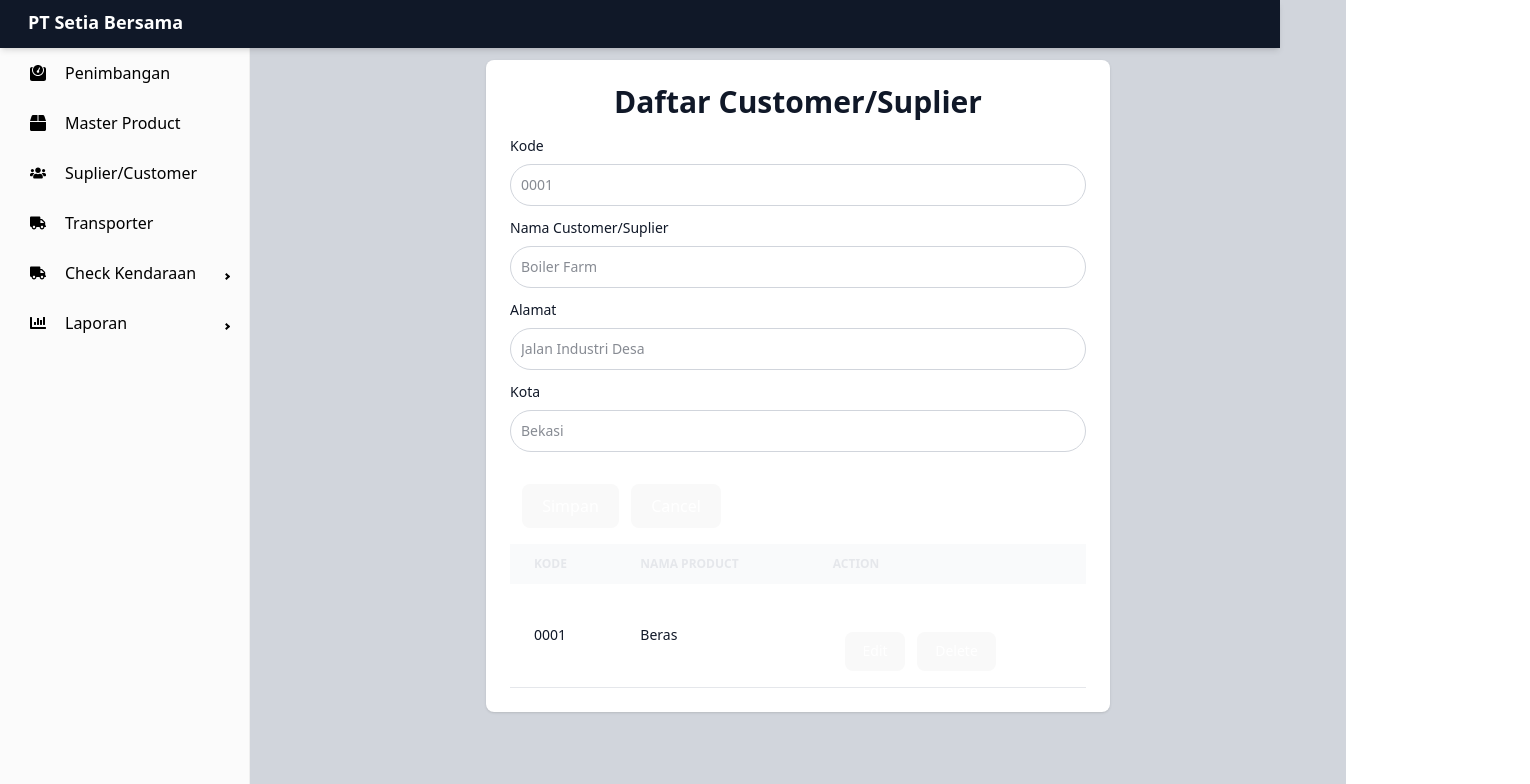
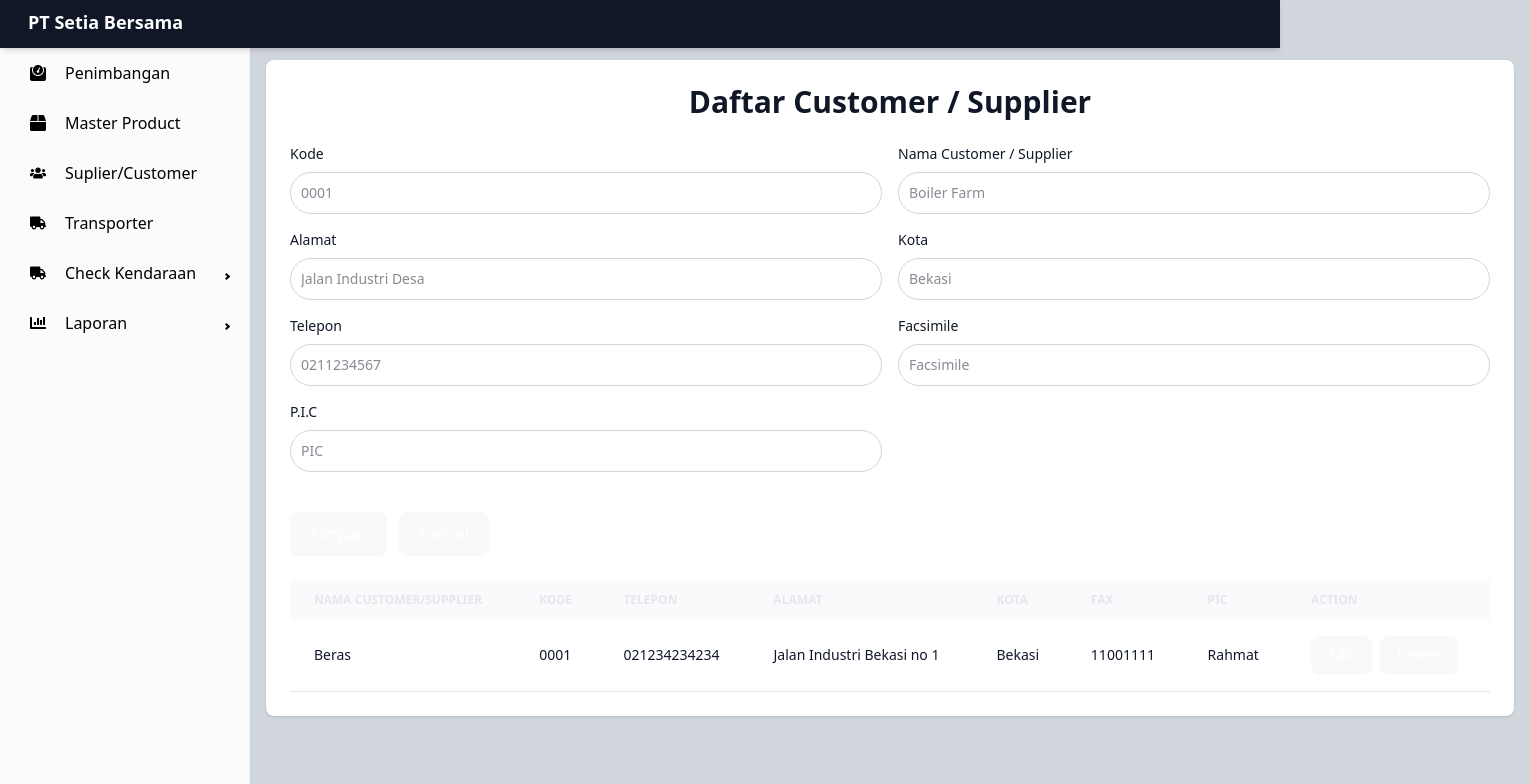
Before and after one commit to vineas/web-timbangan, a React (Vite) app: page /suplier-customer in a window 1280 px wide. Shown: the top 784 px of the page, 1530 px wide, since content can reach past the window. Built offline with nearby package versions, Linux system fonts and the light colour scheme.

Commit message:
add customer page

```diff
--- a/src/Pages/Customer/index.tsx
+++ b/src/Pages/Customer/index.tsx
@@ -1,152 +1,187 @@
 export const CustomerPage = () => {
   return (
-    <div className="px-55 w-full">
-      <div className="w-full p-6 bg-white rounded-lg shadow-sm flex flex-col gap-4">
-        <div className="w-full flex items-center justify-center">
+    <div className="w-full">
+      <div className="p-6 bg-white rounded-lg shadow-sm flex flex-col gap-6">
+        {/* Header */}
+        <div className="flex items-center justify-center">
           <h2 className="text-3xl font-bold text-gray-900">
-            Daftar Customer/Suplier
+            Daftar Customer / Supplier
           </h2>
         </div>
 
-        <div className="justify-center">
+        {/* Form input */}
+        <form className="grid gap-4 sm:grid-cols-2">
           <div>
             <label
-              htmlFor="kode_product"
-              className="block mb-2 text-sm font-medium text-gray-900 "
+              htmlFor="kode_customer"
+              className="block mb-2 text-sm font-medium text-gray-900"
             >
               Kode
             </label>
             <input
               type="text"
-              id="kode_product"
-              className=" border-gray-300 text-gray-900 text-sm rounded-full
-              focus:ring-blue-500 focus:border-blue-500 block w-full p-2.5 border
-              dark:border-gray-600 dark:placeholder-gray-400
-              dark:focus:ring-blue-500 dark:focus:border-blue-500"
+              id="kode_customer"
+              className="border-gray-300 text-gray-900 text-sm rounded-full
+              focus:ring-blue-500 focus:border-blue-500 block w-full p-2.5 border"
               placeholder="0001"
               maxLength={4}
               required
             />
           </div>
-          <div className="mt-3">
+          <div>
             <label
-              htmlFor="nama_barang"
-              className="block mb-2 text-sm font-medium text-gray-900 "
+              htmlFor="nama_customer"
+              className="block mb-2 text-sm font-medium text-gray-900"
             >
-              Nama Customer/Suplier
+              Nama Customer / Supplier
             </label>
             <input
               type="text"
               id="nama_customer"
-              className=" border-gray-300 text-gray-900 text-sm rounded-full
-              focus:ring-blue-500 focus:border-blue-500 block w-full p-2.5 border
-              dark:border-gray-600 dark:placeholder-gray-400
-              dark:focus:ring-blue-500 dark:focus:border-blue-500"
+              className="border-gray-300 text-gray-900 text-sm rounded-full
+              focus:ring-blue-500 focus:border-blue-500 block w-full p-2.5 border"
               placeholder="Boiler Farm"
               required
             />
           </div>
-                    <div className="mt-3">
+          <div>
             <label
               htmlFor="alamat"
-              className="block mb-2 text-sm font-medium text-gray-900 "
+              className="block mb-2 text-sm font-medium text-gray-900"
             >
               Alamat
             </label>
             <input
               type="text"
               id="alamat"
-              className=" border-gray-300 text-gray-900 text-sm rounded-full
-              focus:ring-blue-500 focus:border-blue-500 block w-full p-2.5 border
-              dark:border-gray-600 dark:placeholder-gray-400
-              dark:focus:ring-blue-500 dark:focus:border-blue-500"
+              className="border-gray-300 text-gray-900 text-sm rounded-full
+              focus:ring-blue-500 focus:border-blue-500 block w-full p-2.5 border"
               placeholder="Jalan Industri Desa"
               required
             />
           </div>
-                    <div className="mt-3">
+          <div>
             <label
-              htmlFor="Kota"
-              className="block mb-2 text-sm font-medium text-gray-900 "
+              htmlFor="kota"
+              className="block mb-2 text-sm font-medium text-gray-900"
             >
               Kota
             </label>
             <input
               type="text"
               id="kota"
-              className=" border-gray-300 text-gray-900 text-sm rounded-full
-              focus:ring-blue-500 focus:border-blue-500 block w-full p-2.5 border
-              dark:border-gray-600 dark:placeholder-gray-400
-              dark:focus:ring-blue-500 dark:focus:border-blue-500"
+              className="border-gray-300 text-gray-900 text-sm rounded-full
+              focus:ring-blue-500 focus:border-blue-500 block w-full p-2.5 border"
               placeholder="Bekasi"
               required
             />
           </div>
+          <div>
+            <label
+              htmlFor="telepon"
+              className="block mb-2 text-sm font-medium text-gray-900"
+            >
+              Telepon
+            </label>
+            <input
+              type="text"
+              id="telepon"
+              className="border-gray-300 text-gray-900 text-sm rounded-full
+              focus:ring-blue-500 focus:border-blue-500 block w-full p-2.5 border"
+              placeholder="0211234567"
+              required
+            />
+          </div>
+          <div>
+            <label
+              htmlFor="facsimile"
+              className="block mb-2 text-sm font-medium text-gray-900"
+            >
+              Facsimile
+            </label>
+            <input
+              type="text"
+              id="facsimile"
+              className="border-gray-300 text-gray-900 text-sm rounded-full
+              focus:ring-blue-500 focus:border-blue-500 block w-full p-2.5 border"
+              placeholder="Facsimile"
+            />
+          </div>
+          <div>
+            <label
+              htmlFor="pic"
+              className="block mb-2 text-sm font-medium text-gray-900"
+            >
+              P.I.C
+            </label>
+            <input
+              type="text"
+              id="pic"
+              className="border-gray-300 text-gray-900 text-sm rounded-full
+              focus:ring-blue-500 focus:border-blue-500 block w-full p-2.5 border"
+              placeholder="PIC"
+            />
+          </div>
+        </form>
+
+        {/* Buttons */}
+        <div className="flex gap-3 mt-4">
           <button
             type="submit"
-            className="ml-3 mt-8 text-white bg-blue-700 hover:bg-blue-800
+            className="text-white bg-blue-700 hover:bg-blue-800
               focus:ring-4 focus:outline-none focus:ring-blue-300 font-medium
-              rounded-full text-sm w-full sm:w-auto px-5 py-2.5 text-center
-              dark:bg-blue-600 dark:hover:bg-blue-700 dark:focus:ring-blue-800
-              disabled:opacity-50"
+              rounded-full text-sm px-5 py-2.5 text-center"
           >
             Simpan
           </button>
           <button
-            type="submit"
-            className="ml-3 mt-8 text-white bg-blue-700 hover:bg-blue-800
-              focus:ring-4 focus:outline-none focus:ring-blue-300 font-medium
-              rounded-full text-sm w-full sm:w-auto px-5 py-2.5 text-center
-              dark:bg-blue-600 dark:hover:bg-blue-700 dark:focus:ring-blue-800
-              disabled:opacity-50"
+            type="button"
+            className="text-white bg-gray-500 hover:bg-gray-600
+              focus:ring-4 focus:outline-none focus:ring-gray-300 font-medium
+              rounded-full text-sm px-5 py-2.5 text-center"
           >
             Cancel
           </button>
         </div>
 
-        <div className="flex items-center justify-center">
-          <div>
-            <div className="relative overflow-x-auto">
-              <table className="w-xl text-sm text-left rtl:text-right text-gray-500 dark:text-gray-400">
+        {/* Table */}
+        <div className="">
+          <table className="min-w-[1200px] text-sm text-left text-gray-500 dark:text-gray-400">
             <thead className="text-xs text-gray-700 uppercase bg-gray-50 dark:bg-gray-700 dark:text-gray-400">
               <tr>
-                    <th scope="col" className="px-6 py-3 text-gray-200 ">
-                      Kode
-                    </th>
-                    <th scope="col" className="px-6 py-3 text-gray-200 ">
-                      Nama Product
-                    </th>
-                    <th scope="col" className="px-6 py-3 text-gray-200 ">
-                      Action
-                    </th>
+                <th className="px-6 py-3 text-gray-200">Nama Customer/Supplier</th>
+                <th className="px-6 py-3 text-gray-200">Kode</th>
+                <th className="px-6 py-3 text-gray-200">Telepon</th>
+                <th className="px-6 py-3 text-gray-200">Alamat</th>
+                <th className="px-6 py-3 text-gray-200">Kota</th>
+                <th className="px-6 py-3 text-gray-200">Fax</th>
+                <th className="px-6 py-3 text-gray-200">PIC</th>
+                <th className="px-6 py-3 text-gray-200">Action</th>
               </tr>
             </thead>
             <tbody>
-                  <tr className="bg-white border-b dark:bg-gray-300 dark:border-gray-300 border-gray-200">
-                    <td className="px-6 py-4 text-gray-900 whitespace-nowrap">
-                      0001
-                    </td>
-                    <th className="px-6 py-4 font-medium text-gray-900 whitespace-nowrap">
-                      Beras
-                    </th>
-                    <td className="px-6 py-4 text-gray-900 whitespace-nowrap">
+              <tr className="bg-white border-b dark:bg-gray-300 border-gray-200">
+                <td className="px-6 py-4 font-medium text-gray-900 whitespace-nowrap">Beras</td>
+                <td className="px-6 py-4 text-gray-900 whitespace-nowrap">0001</td>
+                <td className="px-6 py-4 text-gray-900 whitespace-nowrap">021234234234</td>
+                <td className="px-6 py-4 text-gray-900 whitespace-nowrap">Jalan Industri Bekasi no 1</td>
+                <td className="px-6 py-4 text-gray-900 whitespace-nowrap">Bekasi</td>
+                <td className="px-6 py-4 text-gray-900 whitespace-nowrap">11001111</td>
+                <td className="px-6 py-4 text-gray-900 whitespace-nowrap">Rahmat</td>
+                <td className="px-6 py-4 text-gray-900 whitespace-nowrap flex gap-2">
                   <button
-                        type="submit"
-                        className="ml-3 mt-8 text-white bg-yellow-700 hover:bg-yellow-800
+                    type="button"
+                    className="text-white bg-yellow-700 hover:bg-yellow-800
                     focus:ring-4 focus:outline-none focus:ring-yellow-300 font-medium
-              rounded-full text-sm w-full sm:w-auto px-5 py-2.5 text-center
-              dark:bg-yellow-600 dark:hover:bg-yellow-700 dark:focus:ring-yellow-800
-              disabled:opacity-50"
+                    rounded-full text-sm px-4 py-2"
                   >
                     Edit
                   </button>
                   <button
-                        type="submit"
-                        className="ml-3 mt-8 text-white bg-red-700 hover:bg-red-800
+                    type="button"
+                    className="text-white bg-red-700 hover:bg-red-800
                     focus:ring-4 focus:outline-none focus:ring-red-300 font-medium
-              rounded-full text-sm w-full sm:w-auto px-5 py-2.5 text-center
-              dark:bg-red-600 dark:hover:bg-red-700 dark:focus:ring-red-800
-              disabled:opacity-50"
+                    rounded-full text-sm px-4 py-2"
                   >
                     Delete
                   </button>
@@ -157,7 +192,5 @@ export const CustomerPage = () => {
         </div>
       </div>
     </div>
-      </div>
-    </div>
   );
 };
--- a/src/Pages/Transporter/index.tsx
+++ b/src/Pages/Transporter/index.tsx
@@ -89,7 +89,7 @@ export const TransporterPage = () => {
                       0001
                     </td>
                     <th className="px-6 py-4 font-medium text-gray-900 whitespace-nowrap">
-                      Beras
+                      Cargo
                     </th>
                     <td className="px-6 py-4 text-gray-900 whitespace-nowrap">
                       <button
```
Lines whose indentation alone changed are shown as unchanged.
